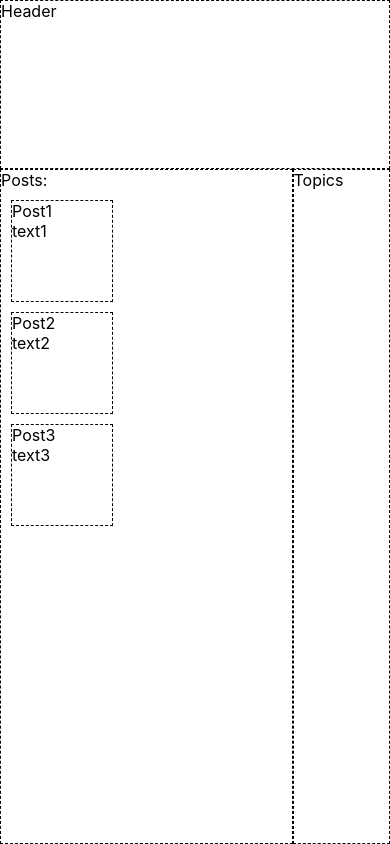
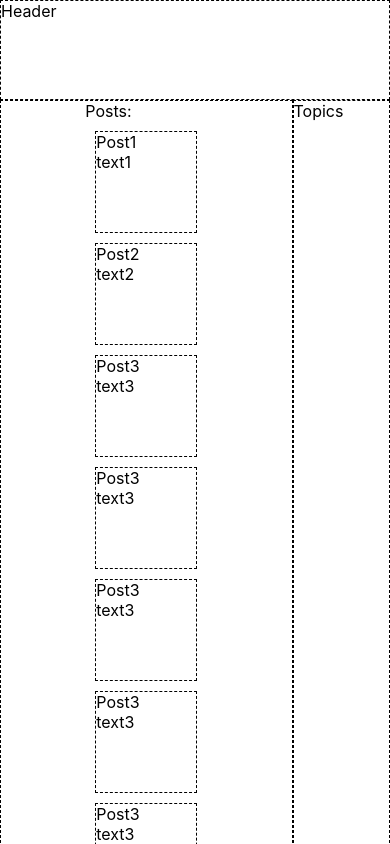
Before and after one commit to YotamBG/reddit-minimal, a React (Create React App) app: page / in a window 390 px wide. Shown: the top 844 px of the page. Built offline with nearby package versions, Linux system fonts and the light colour scheme.

Commit message:
Make app responsive

```diff
--- a/src/App.css
+++ b/src/App.css
@@ -44,5 +44,5 @@
   height: 100vh;
   display: grid;
   grid-template-columns: repeat(4, 1fr);
-  grid-template-rows: repeat(10, 1fr);
+  grid-template-rows: 100px fit-content(200px);
 }
--- a/src/features/header/Header.module.css
+++ b/src/features/header/Header.module.css
@@ -2,5 +2,5 @@
     background-color: white;
     border: 1px dashed black;
     grid-column: 1 / 8;
-    grid-row: 1 / span 2;
+    grid-row: 1 / span 1;
 }
--- a/src/features/posts/Posts.js
+++ b/src/features/posts/Posts.js
@@ -15,6 +15,11 @@ export function Posts() {
         dispatch(addPost({ id: 1, title: 'Post1', text: 'text1' }));
         dispatch(addPost({ id: 2, title: 'Post2', text: 'text2' }));
         dispatch(addPost({ id: 3, title: 'Post3', text: 'text3' }));
+        dispatch(addPost({ id: 4, title: 'Post3', text: 'text3' }));
+        dispatch(addPost({ id: 5, title: 'Post3', text: 'text3' }));
+        dispatch(addPost({ id: 6, title: 'Post3', text: 'text3' }));
+        dispatch(addPost({ id: 7, title: 'Post3', text: 'text3' }));
+        dispatch(addPost({ id: 8, title: 'Post3', text: 'text3' }));
     }, []);
 
 
--- a/src/features/posts/Posts.module.css
+++ b/src/features/posts/Posts.module.css
@@ -3,4 +3,8 @@
     border: 1px dashed black;
     grid-column: 1 / span 3;
     grid-row: 3 / span 8;
+    display: flex;
+    flex-direction: column;
+    align-items: center;
+    justify-items: space-around;
 }
```
